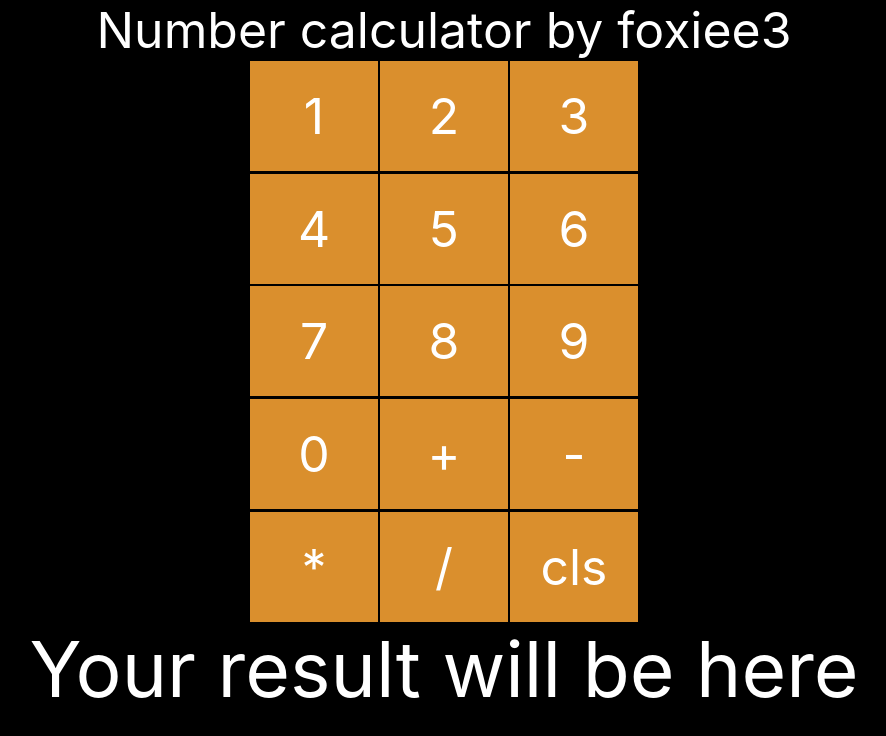
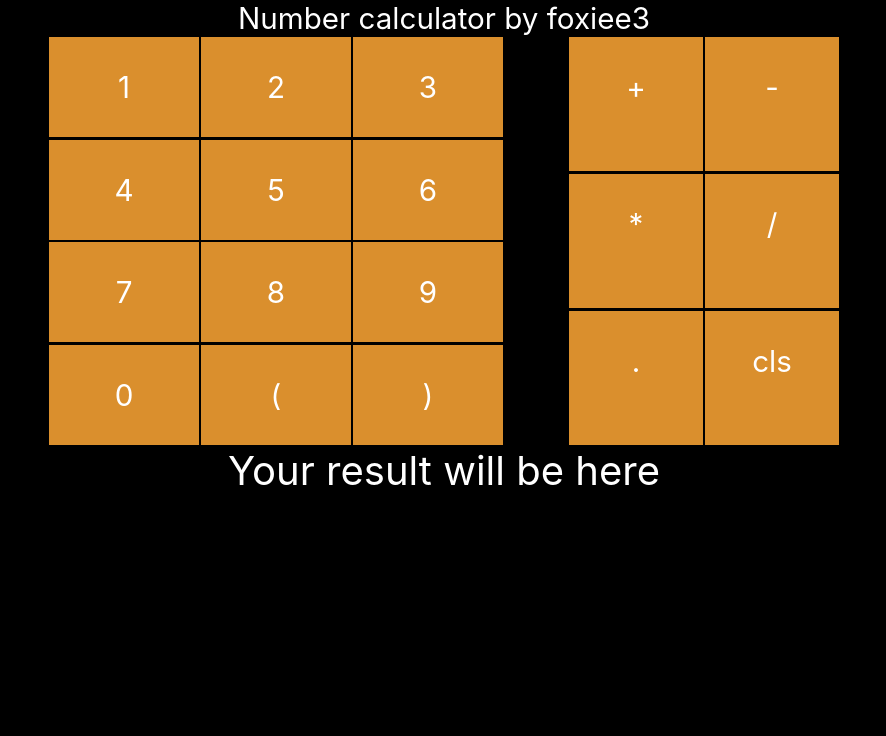
Before and after one commit to phpladyy/React, a React (Create React App) app in the folder calculator/: page / in a window 1280 px wide. Shown: the top 736 px of the page, without its empty margins (196-1082 px from the left). Built offline with nearby package versions, Linux system fonts and the light colour scheme.

Commit message:
upgraded ui and logic

```diff
--- a/calculator/src/App.css
+++ b/calculator/src/App.css
@@ -1,5 +1,5 @@
 .App {
-  font-size: 3.9vw;
+  font-size: 3.7vmin;
   display: grid;
   justify-items: center;
   text-align: center;
@@ -11,13 +11,24 @@
 }
 
 .numbersArray{
+  position: relative;
   display: grid;
-  grid-template-columns: 130px 130px 130px;
+  grid-template-columns: 19vmin 19vmin 19vmin;
+}
+.operatorsArray{
+  display: grid;
+   position: relative;
+  grid-template-columns: 17vmin 17vmin;
+}
+
+.calculator{
+   display: grid;
+  grid-template-columns: 65vmin 34vmin;
 }
 
 .number{
   background-color: rgb(218, 143, 45);
-  padding: 25px;
+  padding: 4vmin;
   margin: 1.3px;
 }
 
@@ -27,5 +38,5 @@
 }
 
 .result{
-  font-size: 6vw;
+  font-size: 5vmin;
 }
--- a/calculator/src/App.js
+++ b/calculator/src/App.js
@@ -4,18 +4,24 @@ import { evaluate } from "mathjs";
 
 function App() {
   const [equation, setEquation] = useState("");
+  function inputHandler(num) {
+    num === "cls" ? setEquation("") : setEquation((arg) => arg + num);
+  }
   const result = (() => {
     try {
-      return evaluate(equation);
+      return  parseFloat((evaluate(equation)).toFixed(2));
     } catch {
-      return "NaN";
+      return NaN;
     }
   })();
 
   return (
     <div className="App">
       <Header />
-      <NumbersInput setEquation={setEquation} />
+      <div className="calculator">
+        <NumbersInput inputHandler={inputHandler} />
+        <OperatorsInput inputHandler={inputHandler} />
+      </div>
       <OperationDisplay equation={equation} result={result} />
     </div>
   );
@@ -23,30 +29,39 @@ function App() {
 
 const Header = () => <header>Number calculator by foxiee3</header>;
 
-function NumbersInput({ setEquation }) {
-  function inputChandler(num) {
-    num === "cls" ? setEquation("") : setEquation((arg) => arg + num);
-  }
-  const CalcButton = ({ children }) => (
-    <span className="number" onClick={(e) => inputChandler(children)}>
-      {children}
-    </span>
-  );
+const CalcButton = ({ children, inputHandler }) => (
+  <span className="number" onClick={() => inputHandler(children)}>
+    {children}
+  </span>
+);
+
+function NumbersInput({ inputHandler }) {
   return (
     <div className="numbersArray">
       {Array.from({ length: 9 }, (_, i) => i + 1).map((num) => (
-        <CalcButton key={num}>{num}</CalcButton>
+        <CalcButton key={num} inputHandler={inputHandler}>
+          {num}
+        </CalcButton>
       ))}
-      <CalcButton>0</CalcButton>
-      <CalcButton>+</CalcButton>
-      <CalcButton>-</CalcButton>
-      <CalcButton>*</CalcButton>
-      <CalcButton>/</CalcButton>
-      <CalcButton>cls</CalcButton>
+      <CalcButton inputHandler={inputHandler}>0</CalcButton>
+      <CalcButton inputHandler={inputHandler}>&#40;</CalcButton>
+      <CalcButton inputHandler={inputHandler}>&#41;</CalcButton>
     </div>
   );
 }
 
+function OperatorsInput({ inputHandler }) {
+  const operators = ["+", "-", "*", "/", ".", "cls"];
+  return (
+    <div className="operatorsArray">
+      {operators.map((operator) => (
+        <CalcButton inputHandler={inputHandler} key={operator}>
+          {operator}
+        </CalcButton>
+      ))}
+    </div>
+  );
+}
 function OperationDisplay({ equation, result }) {
   return (
     <span className="result">
```
